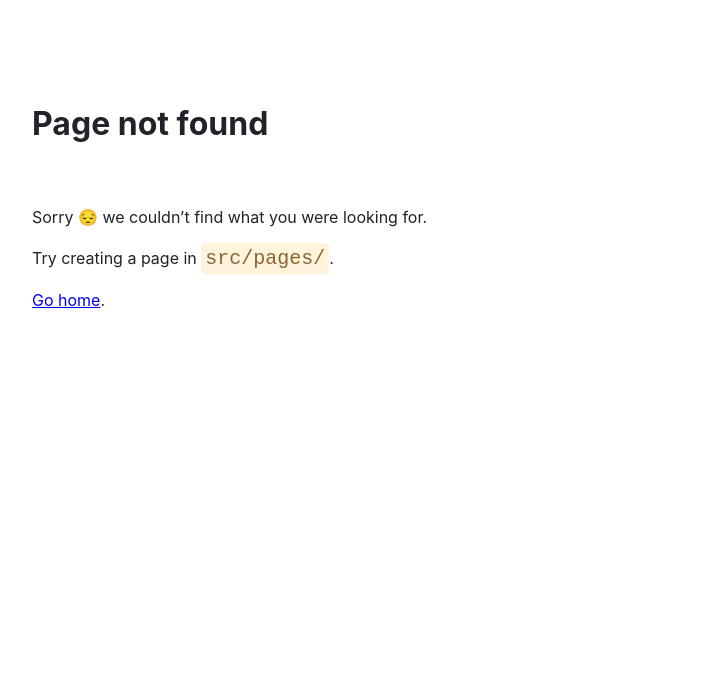
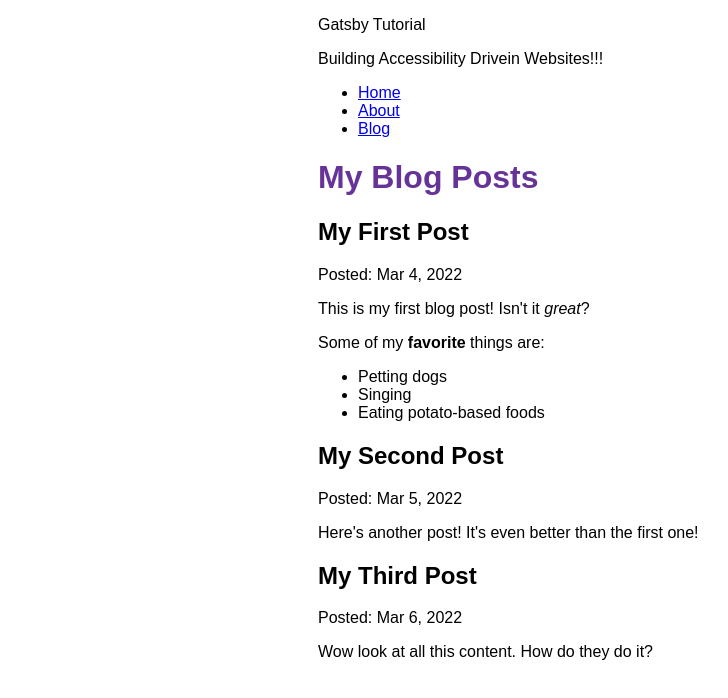
Before and after one commit to kfn8dkodemonkey/Gatsby-Tutorial, a Gatsby site: page /blog in a window 1280 px wide. Before the commit this address had no page. Shown: the whole page, without its empty margins (72-800 px from the left). Built offline with nearby package versions, Linux system fonts and the light colour scheme; Gatsby itself is replaced by a stand-in of ours.

Commit message:
completed turotial 4 & 5

```diff
--- /dev/null
+++ b/blog/blog-one.mdx
@@ -0,0 +1,12 @@
+---
+title: "My First Post"
+date: "2022-03-04"
+---
+
+This is my first blog post! Isn't it *great*?
+
+Some of my **favorite** things are:
+
+* Petting dogs
+* Singing
+* Eating potato-based foods
--- /dev/null
+++ b/blog/blog-three.mdx
@@ -0,0 +1,6 @@
+---
+title: "My Third Post"
+date: "2022-03-06"
+---
+
+Wow look at all this content. How do they do it?
--- /dev/null
+++ b/blog/blog-two.mdx
@@ -0,0 +1,6 @@
+---
+title: "My Second Post"
+date: "2022-03-05"
+---
+
+Here's another post! It's even better than the first one!
--- a/gatsby-config.js
+++ b/gatsby-config.js
@@ -1,10 +1,18 @@
 module.exports = {
   siteMetadata: {
     title: "Gatsby Tutorial",
-    description: "Building Websites that are Accessibility Drivein!!!"
+    description: "Building Accessibility Drivein Websites!!!",
   },
   plugins: [
     "gatsby-plugin-image",
     "gatsby-plugin-sharp",
+    {
+      resolve: "gatsby-source-filesystem",
+        options: {
+          name: `blog`,
+          path: `${__dirname}/blog`,
+      }
+    },
+    "gatsby-plugin-mdx",
   ],
 };
--- a/package.json
+++ b/package.json
@@ -14,8 +14,11 @@
     "clean": "gatsby clean"
   },
   "dependencies": {
+    "@mdx-js/mdx": "^1.6.22",
+    "@mdx-js/react": "^1.6.22",
     "gatsby": "^4.9.1",
     "gatsby-plugin-image": "^2.9.0",
+    "gatsby-plugin-mdx": "^3.9.0",
     "gatsby-plugin-sharp": "^4.9.0",
     "gatsby-source-filesystem": "^4.9.0",
     "react": "^17.0.1",
--- a/src/components/layout.js
+++ b/src/components/layout.js
@@ -1,17 +1,31 @@
 import * as React from 'react'
-import { Link } from 'gatsby'
+import { Link, useStaticQuery, graphql } from 'gatsby'
 import {
   container,
   heading,
   navLinks,
   navLinkItem,
-  navLinkText
+  navLinkText,
+  siteTitle,
+  siteDescription,
 } from './layout.module.css'
 
 const Layout = ({ pageTitle, children }) => {
+  const data = useStaticQuery(graphql`
+    query {
+      site {
+        siteMetadata {
+          title
+          description
+        }
+      }
+    }
+  `)
   return (
     <div className={container}>
-      <title>{pageTitle}</title>
+      <title>{pageTitle} | {data.site.siteMetadata.title}</title>
+      <header><p className={siteTitle}>{data.site.siteMetadata.title}</p>
+      <p className={siteDescription}>{data.site.siteMetadata.description}</p></header>
       <nav>
         <ul className={navLinks}>
           <li className={navLinkItem}>
@@ -22,6 +36,11 @@
           <li className={navLinkItem}>
             <Link to="/about" className={navLinkText}>
               About
+            </Link>
+          </li>
+          <li className={navLinkItem}>
+            <Link to="/blog" className={navLinkText}>
+              Blog
             </Link>
           </li>
         </ul>
--- a/src/components/layout.module.css
+++ b/src/components/layout.module.css
@@ -18,3 +18,16 @@
 .nav-link-text {
   color: black;
 }
+
+.site-title {
+  font-size: 2.5rem;
+  color: #036193;
+  font-weight: 700;
+  margin: 1rem 0;
+}
+.site-description {
+  font-size: 1rem;
+  color: #1b3d4f;
+  font-weight: 300;
+  margin: 1rem 0;
+}
--- /dev/null
+++ b/src/pages/blog.js
@@ -0,0 +1,40 @@
+import * as React from 'react'
+import { graphql } from 'gatsby'
+import { MDXRenderer } from 'gatsby-plugin-mdx'
+import Layout from '../components/layout'
+
+const BlogPage = ({ data }) => {
+  return (
+    <Layout pageTitle="My Blog Posts">
+      {
+        data.allMdx.nodes.map((node) => (
+          <article key={node.id}>
+            <h2>{node.frontmatter.title}</h2>
+            <p>Posted: {node.frontmatter.date}</p>
+
+            <MDXRenderer>
+              {node.body}
+            </MDXRenderer>
+          </article>
+        ))
+      }
+    </Layout>
+  )
+}
+
+export const query = graphql`
+  query {
+    allMdx(sort: {fields: frontmatter___date, order: ASC}) {
+      nodes {
+        frontmatter {
+          title
+          date(formatString: "MMM D, YYYY")
+        }
+        id
+        body
+      }
+    }
+  }
+`
+
+export default BlogPage
```
Also changed, not shown: 1 other file.
